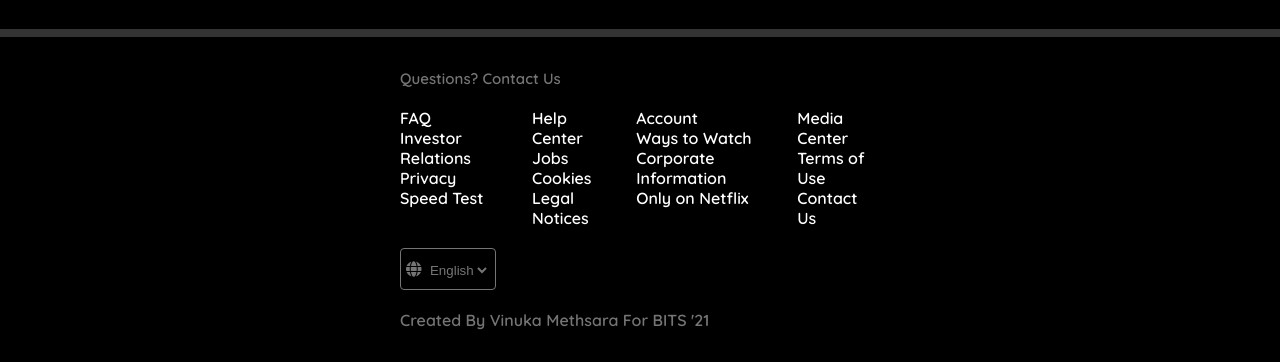
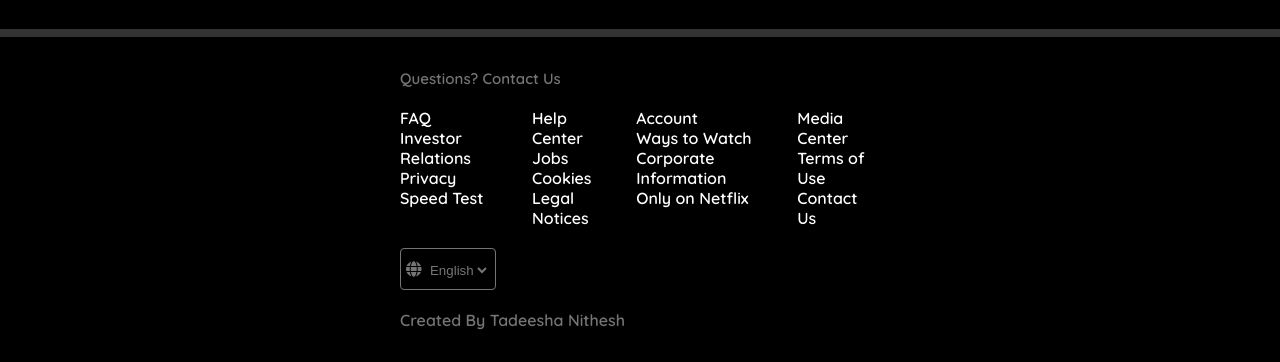
Before and after one commit to TadeeshaNithesh/Netflix-Homepage, a plain HTML site: page index.html in a window 1280 px wide. Shown: the part 3256-3618 px from the top of the page. Drawn offline with Linux system fonts and the light colour scheme.

Commit message:
Update index.html

```diff
--- a/index.html
+++ b/index.html
@@ -319,7 +319,7 @@
         </div>
       </div>
       <div class="footer__row__4">
-        <p>Created By Vinuka Methsara For BITS '21</p>
+        <p>Created By Tadeesha Nithesh</p>
       </div>
     </footer>
 
```
